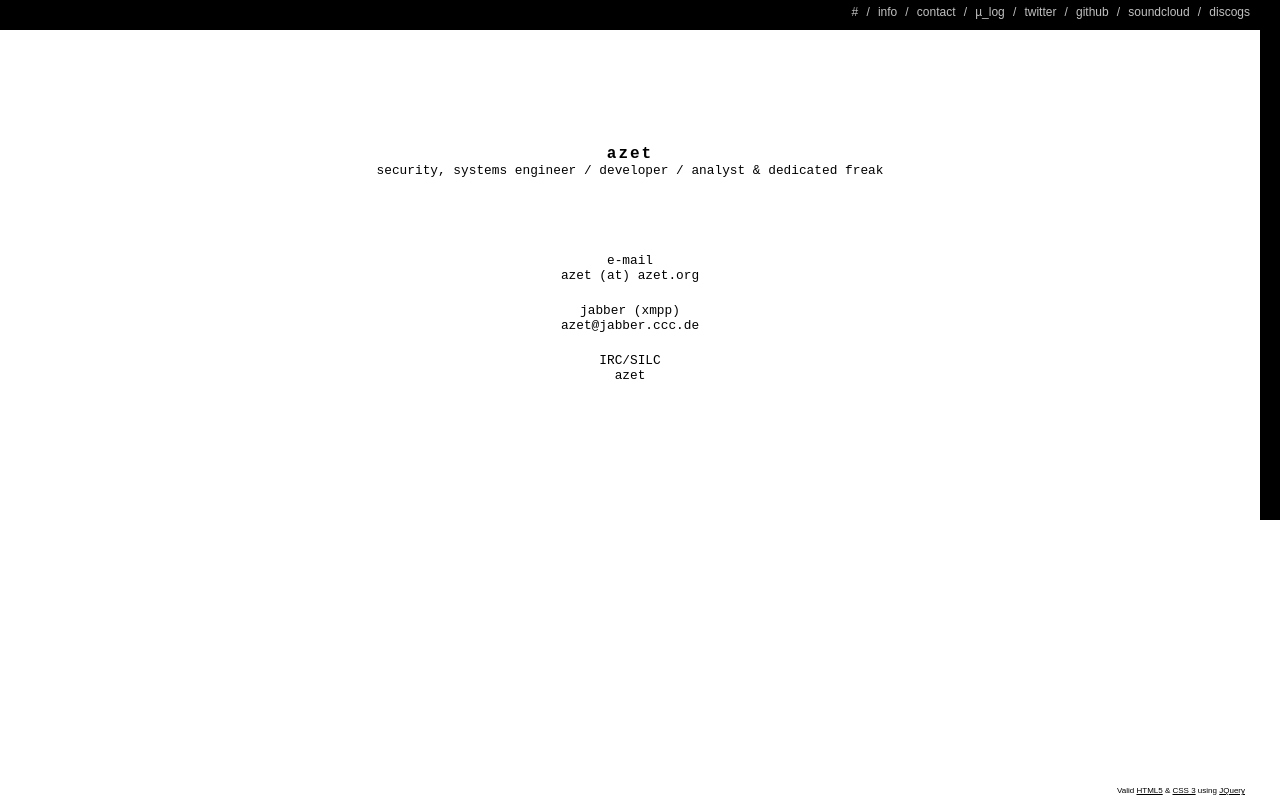
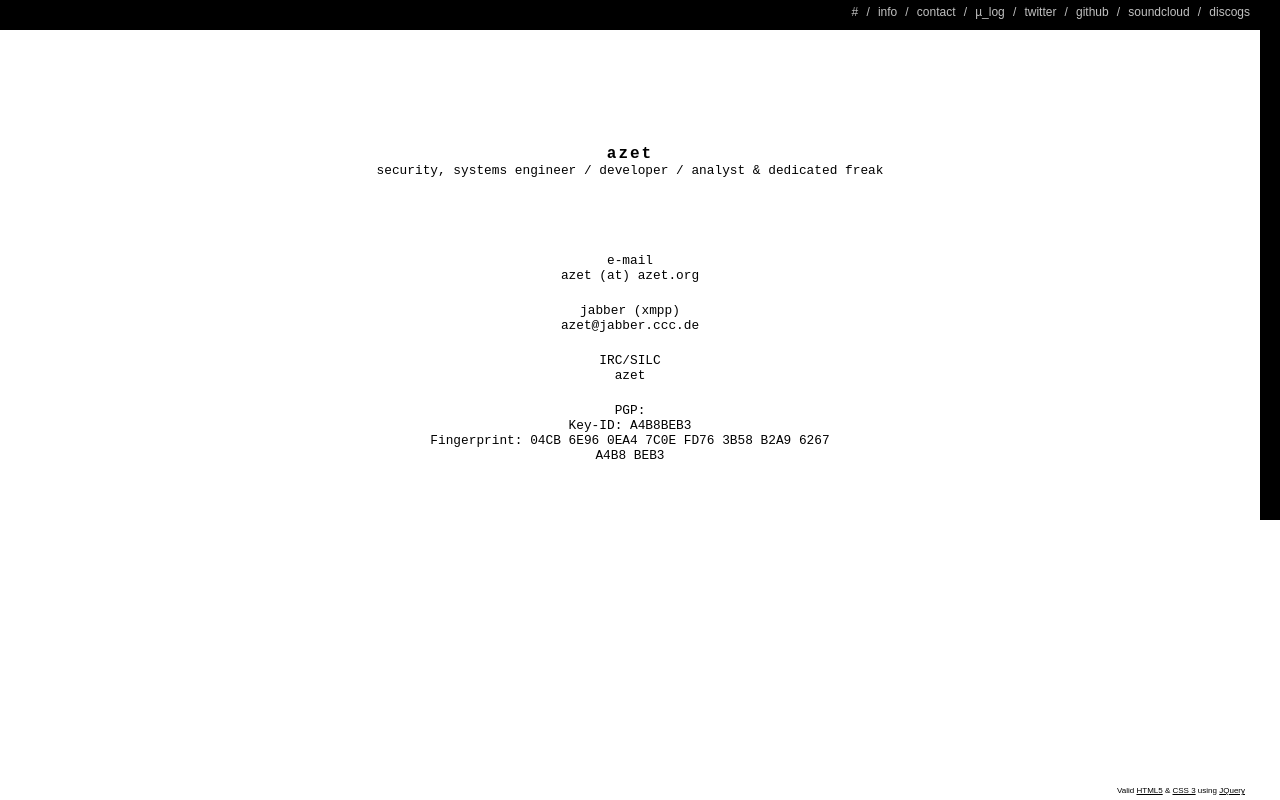
Before and after one commit to azet/azet.github.io, a plain HTML site: page index.html in a window 1280 px wide. Both pictures are taken after a click on the link "contact". Drawn offline with nearby package versions, Linux system fonts and the light colour scheme.

Commit message:
pgp added

```diff
--- a/index.html
+++ b/index.html
@@ -51,7 +51,7 @@
 
 		 	$("a.contact").click(
 				function () {
-					$("div.dynamic").html('<p>e-mail<br />azet (at) azet.org</p><p>jabber (xmpp)<br />azet@jabber.ccc.de</p><p>IRC/SILC<br />azet</p>');
+					$("div.dynamic").html('<p>e-mail<br />azet (at) azet.org</p><p>jabber (xmpp)<br />azet@jabber.ccc.de</p><p>IRC/SILC<br />azet</p><p>PGP:<br />Key-ID: A4B8BEB3<br />Fingerprint: 04CB 6E96 0EA4 7C0E FD76  3B58 B2A9 6267 A4B8 BEB3 ');
         		});
 
 			$("a.info").click(
```
